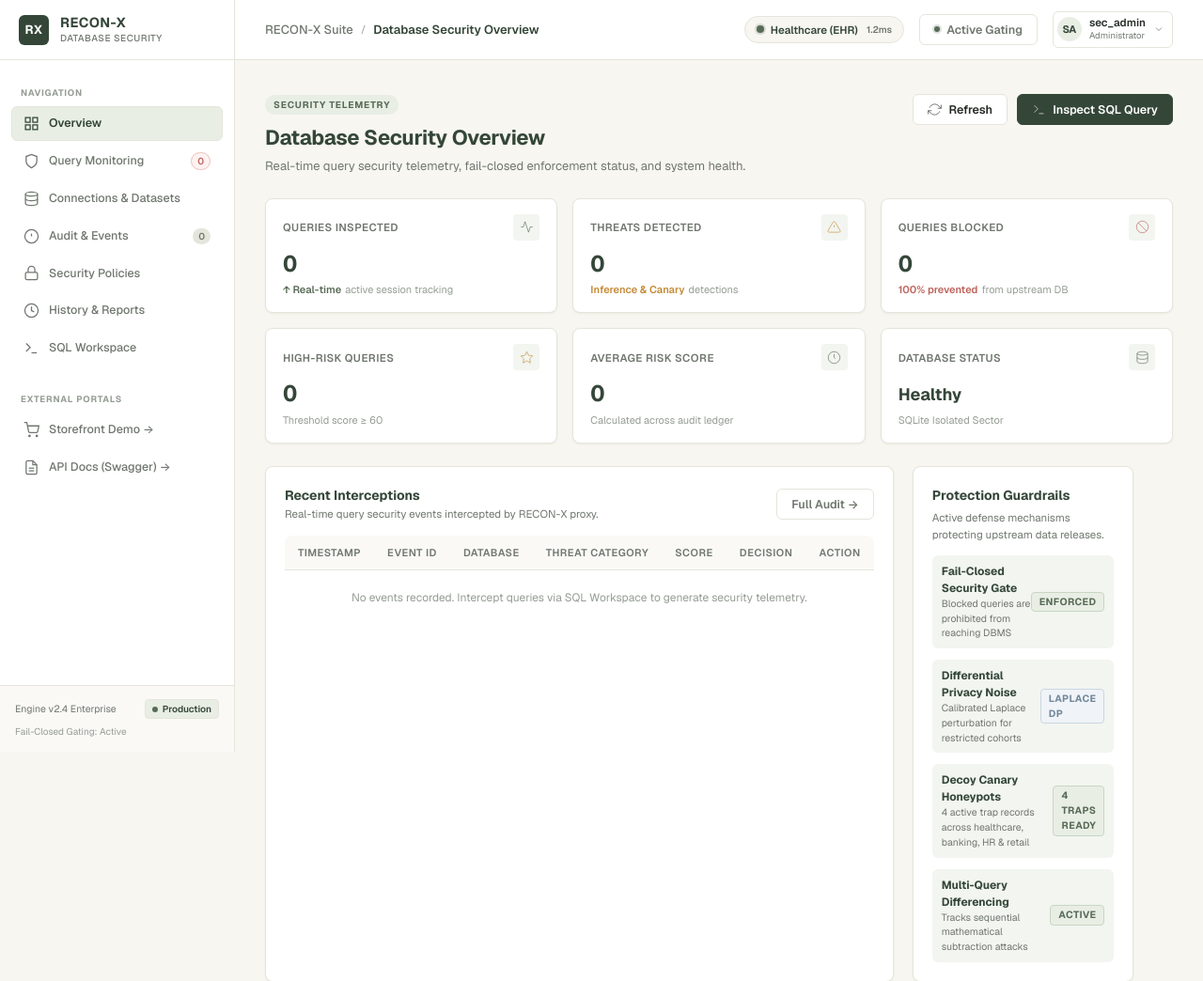
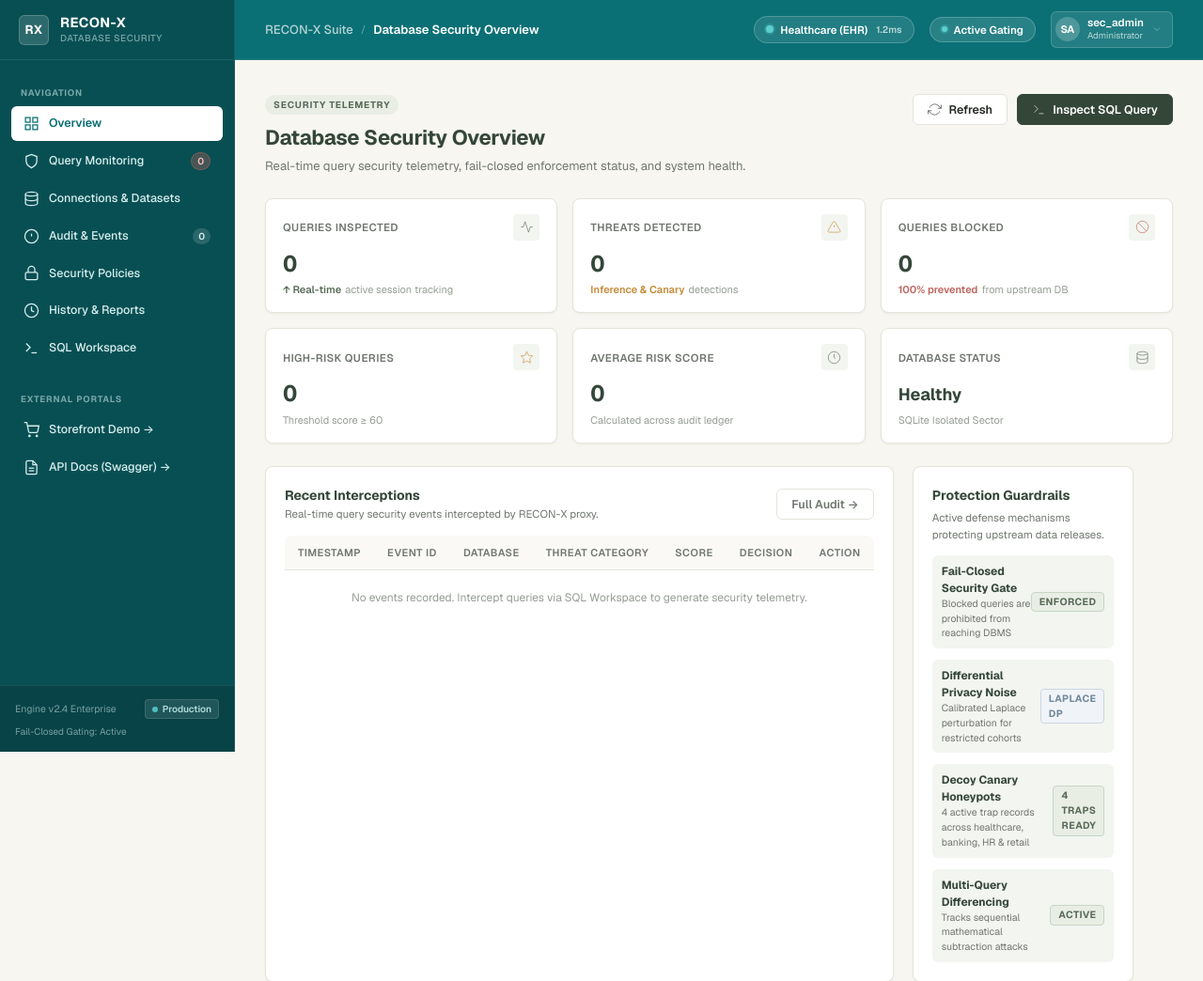
Before and after one commit to SairamM-2912/Team_Elite_Recon-X_Hackyard_2026, a browser extension: page app/static/index.html in a window 1280 px wide. Shown: the top 1044 px of the page at 94% size. Drawn offline with nearby package versions, Linux system fonts and the light colour scheme; no server answers.

Commit message:
Update style.css

```diff
--- a/app/static/css/style.css
+++ b/app/static/css/style.css
@@ -53,6 +53,22 @@
 
   --sidebar-width: 250px;
   --topbar-height: 64px;
+
+  /* ── Teal Brand Theme (sidebar + topbar only) ── */
+  --brand-primary:          #0A7075;
+  --brand-primary-dark:     #085C60;
+  --sidebar-bg:             #084F53;
+  --sidebar-border:         rgba(255,255,255,0.08);
+  --sidebar-text:           #D6EEEE;
+  --sidebar-text-muted:     rgba(214,238,238,0.55);
+  --sidebar-hover-bg:       rgba(255,255,255,0.08);
+  --sidebar-hover-text:     #FFFFFF;
+  --sidebar-active-bg:      #FFFFFF;
+  --sidebar-active-text:    #0A7075;
+  --topbar-bg:              #0A7075;
+  --topbar-border:          rgba(255,255,255,0.12);
+  --topbar-text:            #FFFFFF;
+  --topbar-text-secondary:  rgba(255,255,255,0.70);
 }
 
 *, *::before, *::after {
@@ -92,8 +108,8 @@ body {
 /* Sidebar */
 .app-sidebar {
   width: var(--sidebar-width);
-  background-color: var(--surface-white);
-  border-right: 1px solid var(--border-subtle);
+  background-color: var(--sidebar-bg);
+  border-right: 1px solid var(--sidebar-border);
   display: flex;
   flex-direction: column;
   position: fixed;
@@ -112,13 +128,13 @@ body {
   display: flex;
   align-items: center;
   gap: 12px;
-  border-bottom: 1px solid var(--border-subtle);
+  border-bottom: 1px solid var(--sidebar-border);
 }
 
 .brand-symbol {
   width: 32px;
   height: 32px;
-  background-color: var(--forest-deep);
+  background-color: rgba(255,255,255,0.15);
   color: #FFFFFF;
   font-weight: 700;
   font-size: 13px;
@@ -127,19 +143,20 @@ body {
   align-items: center;
   justify-content: center;
   border-radius: var(--radius-sm);
+  border: 1px solid rgba(255,255,255,0.2);
 }
 
 .brand-details h1 {
   font-size: 14.5px;
   font-weight: 700;
   letter-spacing: 0.3px;
-  color: var(--forest-deep);
+  color: #FFFFFF;
   line-height: 1.2;
 }
 
 .brand-details p {
   font-size: 10px;
-  color: var(--text-secondary);
+  color: var(--sidebar-text-muted);
   font-weight: 500;
   letter-spacing: 0.5px;
   text-transform: uppercase;
@@ -159,7 +176,7 @@ body {
   font-weight: 700;
   text-transform: uppercase;
   letter-spacing: 0.8px;
-  color: var(--text-muted);
+  color: var(--sidebar-text-muted);
   padding: 12px 10px 4px 10px;
 }
 
@@ -169,7 +186,7 @@ body {
   gap: 10px;
   padding: 8px 12px;
   border-radius: var(--radius-sm);
-  color: var(--text-secondary);
+  color: var(--sidebar-text);
   text-decoration: none;
   font-size: 12.5px;
   font-weight: 500;
@@ -182,29 +199,30 @@ body {
   width: 17px;
   height: 17px;
   stroke-width: 1.8;
-  color: var(--text-secondary);
+  color: var(--sidebar-text);
   transition: color 0.15s ease;
   flex-shrink: 0;
 }
 
 .nav-link:hover {
-  background-color: var(--surface-sage-subtle);
-  color: var(--forest-deep);
+  background-color: var(--sidebar-hover-bg);
+  color: var(--sidebar-hover-text);
+  border-color: rgba(255,255,255,0.06);
 }
 
 .nav-link:hover svg {
-  color: var(--forest-deep);
+  color: var(--sidebar-hover-text);
 }
 
 .nav-link.active {
-  background-color: var(--surface-sage-muted);
-  color: var(--forest-deep);
+  background-color: var(--sidebar-active-bg);
+  color: var(--sidebar-active-text);
   font-weight: 600;
-  border-color: var(--border-subtle);
+  border-color: rgba(255,255,255,0.1);
 }
 
 .nav-link.active svg {
-  color: var(--forest-deep);
+  color: var(--sidebar-active-text);
 }
 
 .nav-badge {
@@ -213,20 +231,36 @@ body {
   font-weight: 600;
   padding: 1px 6px;
   border-radius: 10px;
-  background-color: var(--border-subtle);
-  color: var(--text-secondary);
+  background-color: rgba(255,255,255,0.14);
+  color: var(--sidebar-text);
 }
 
 .nav-badge.danger {
-  background-color: var(--danger-red-bg);
-  color: var(--danger-muted-red);
-  border: 1px solid var(--danger-red-border);
+  background-color: rgba(189,98,91,0.35);
+  color: #FFC0BD;
+  border: 1px solid rgba(189,98,91,0.4);
 }
+
+.nav-link.active .nav-badge {
+  background-color: rgba(10, 112, 117, 0.15);
+  color: var(--brand-primary);
+}
+
+.nav-link.active .nav-badge.danger {
+  background-color: #BD625B;
+  color: #FFFFFF;
+  border: none;
+}
+
+.sidebar-footer > div:last-child {
+  color: var(--sidebar-text-muted) !important;
+}
+
 
 .sidebar-footer {
   padding: 14px 16px;
-  border-top: 1px solid var(--border-subtle);
-  background-color: #FAF9F6;
+  border-top: 1px solid var(--sidebar-border);
+  background-color: rgba(0,0,0,0.15);
   font-size: 11px;
   display: flex;
   flex-direction: column;
@@ -237,7 +271,7 @@ body {
   display: flex;
   align-items: center;
   justify-content: space-between;
-  color: var(--text-secondary);
+  color: var(--sidebar-text-muted);
   font-size: 10.5px;
 }
 
@@ -248,17 +282,17 @@ body {
   font-size: 10px;
   font-weight: 600;
   padding: 2px 7px;
-  background-color: var(--surface-sage-muted);
-  color: var(--forest-deep);
+  background-color: rgba(255,255,255,0.10);
+  color: #AFDCDC;
   border-radius: var(--radius-xs);
-  border: 1px solid var(--border-subtle);
+  border: 1px solid rgba(255,255,255,0.12);
 }
 
 .env-dot {
   width: 6px;
   height: 6px;
   border-radius: 50%;
-  background-color: var(--sage-dark);
+  background-color: #4DBFC0;
 }
 
 /* ------------------------------------------------------------------------------
@@ -277,8 +311,8 @@ body {
 
 .top-navbar {
   height: var(--topbar-height);
-  background-color: var(--surface-white);
-  border-bottom: 1px solid var(--border-subtle);
+  background-color: var(--topbar-bg);
+  border-bottom: 1px solid var(--topbar-border);
   display: flex;
   align-items: center;
   justify-content: space-between;
@@ -296,17 +330,17 @@ body {
 }
 
 .breadcrumb-root {
-  color: var(--text-secondary);
+  color: var(--topbar-text-secondary);
   font-weight: 500;
 }
 
 .breadcrumb-separator {
-  color: var(--text-muted);
+  color: rgba(255,255,255,0.40);
   font-size: 11px;
 }
 
 .breadcrumb-current {
-  color: var(--forest-deep);
+  color: var(--topbar-text);
   font-weight: 600;
 }
 
@@ -325,27 +359,56 @@ body {
   border-radius: 20px;
   font-size: 11.5px;
   font-weight: 600;
-  border: 1px solid var(--border-subtle);
-  background-color: var(--bg-ivory);
-  color: var(--forest-deep);
+  border: 1px solid rgba(255,255,255,0.20);
+  background-color: rgba(255,255,255,0.10);
+  color: var(--topbar-text);
 }
 
 .status-dot-pulse {
   width: 8px;
   height: 8px;
   border-radius: 50%;
-  background-color: var(--sage-dark);
-  box-shadow: 0 0 0 2px rgba(88, 107, 87, 0.2);
+  background-color: #5DCFCF;
+  box-shadow: 0 0 0 2px rgba(93, 207, 207, 0.25);
 }
 
 .connection-indicator-badge.disconnected .status-dot-pulse {
-  background-color: var(--danger-muted-red);
-  box-shadow: 0 0 0 2px rgba(189, 98, 91, 0.2);
+  background-color: #F4A8A4;
+  box-shadow: 0 0 0 2px rgba(244, 168, 164, 0.25);
 }
 
 .connection-indicator-badge.paused .status-dot-pulse {
-  background-color: var(--amber-warning);
-  box-shadow: 0 0 0 2px rgba(197, 138, 54, 0.2);
+  background-color: #F5CC7F;
+  box-shadow: 0 0 0 2px rgba(245, 204, 127, 0.25);
+}
+
+.top-navbar #topbar-connection-latency {
+  color: var(--topbar-text-secondary) !important;
+}
+
+.top-navbar #topbar-proxy-toggle {
+  background-color: rgba(255, 255, 255, 0.12);
+  border: 1px solid rgba(255, 255, 255, 0.22);
+  color: #FFFFFF;
+  display: inline-flex;
+  align-items: center;
+  gap: 7px;
+  font-size: 11.5px;
+  font-weight: 600;
+  padding: 5px 12px;
+  border-radius: 20px;
+  cursor: pointer;
+  transition: all 0.15s ease;
+}
+
+.top-navbar #topbar-proxy-toggle:hover {
+  background-color: rgba(255, 255, 255, 0.20);
+  border-color: rgba(255, 255, 255, 0.35);
+  color: #FFFFFF;
+}
+
+.top-navbar #topbar-proxy-toggle #topbar-toggle-label {
+  color: #FFFFFF;
 }
 
 /* User switcher dropdown */
@@ -353,23 +416,29 @@ body {
   display: flex;
   align-items: center;
   gap: 8px;
-  padding: 4px 8px 4px 4px;
+  padding: 4px 10px 4px 4px;
   border-radius: var(--radius-sm);
-  border: 1px solid var(--border-subtle);
-  background-color: var(--surface-white);
+  border: 1px solid rgba(255,255,255,0.18);
+  background-color: rgba(255,255,255,0.10);
   cursor: pointer;
   transition: all 0.15s ease;
+  color: var(--topbar-text);
+}
+
+.user-profile-menu svg {
+  color: var(--topbar-text-secondary);
 }
 
 .user-profile-menu:hover {
-  background-color: var(--bg-ivory);
+  background-color: rgba(255,255,255,0.16);
+  border-color: rgba(255,255,255,0.28);
 }
 
 .avatar-initials {
   width: 26px;
   height: 26px;
-  background-color: var(--surface-sage-muted);
-  color: var(--forest-deep);
+  background-color: rgba(255,255,255,0.20);
+  color: #FFFFFF;
   border-radius: 50%;
   font-size: 11px;
   font-weight: 700;
@@ -387,14 +456,15 @@ body {
 .user-name-text {
   font-size: 11.5px;
   font-weight: 600;
-  color: var(--text-primary);
+  color: var(--topbar-text);
   line-height: 1.2;
 }
 
 .user-role-text {
   font-size: 9.5px;
-  color: var(--text-secondary);
+  color: var(--topbar-text-secondary);
 }
+
 
 /* ------------------------------------------------------------------------------
    Main Viewports & Single-Page Scrolling Containers
@@ -665,10 +735,10 @@ body {
   width: 34px;
   height: 34px;
   border-radius: var(--radius-sm);
-  background: var(--surface-white);
-  border: 1px solid var(--border-subtle);
+  background: rgba(255,255,255,0.12);
+  border: 1px solid rgba(255,255,255,0.20);
   cursor: pointer;
-  color: var(--forest-deep);
+  color: var(--topbar-text);
   margin-right: 12px;
 }
 
```
